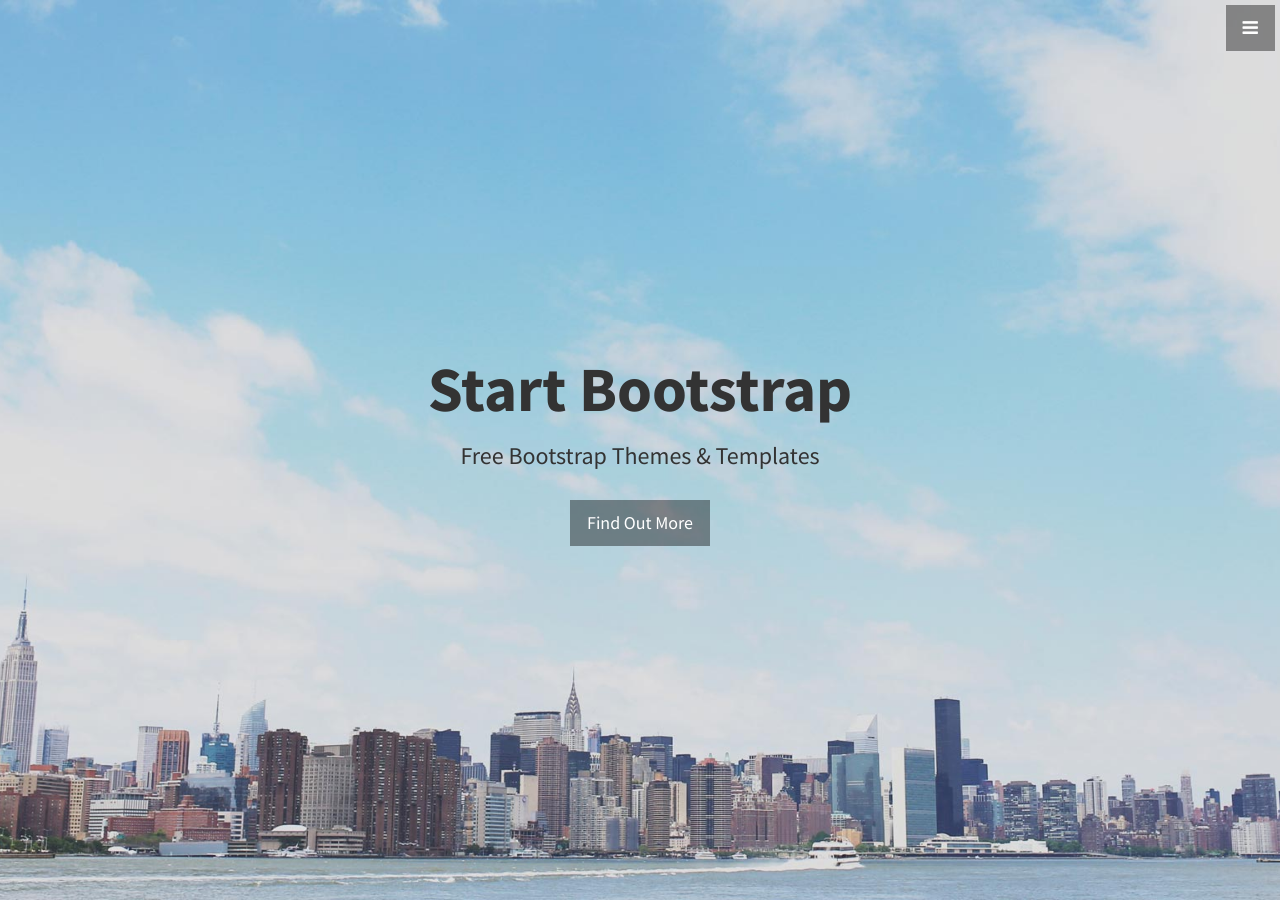
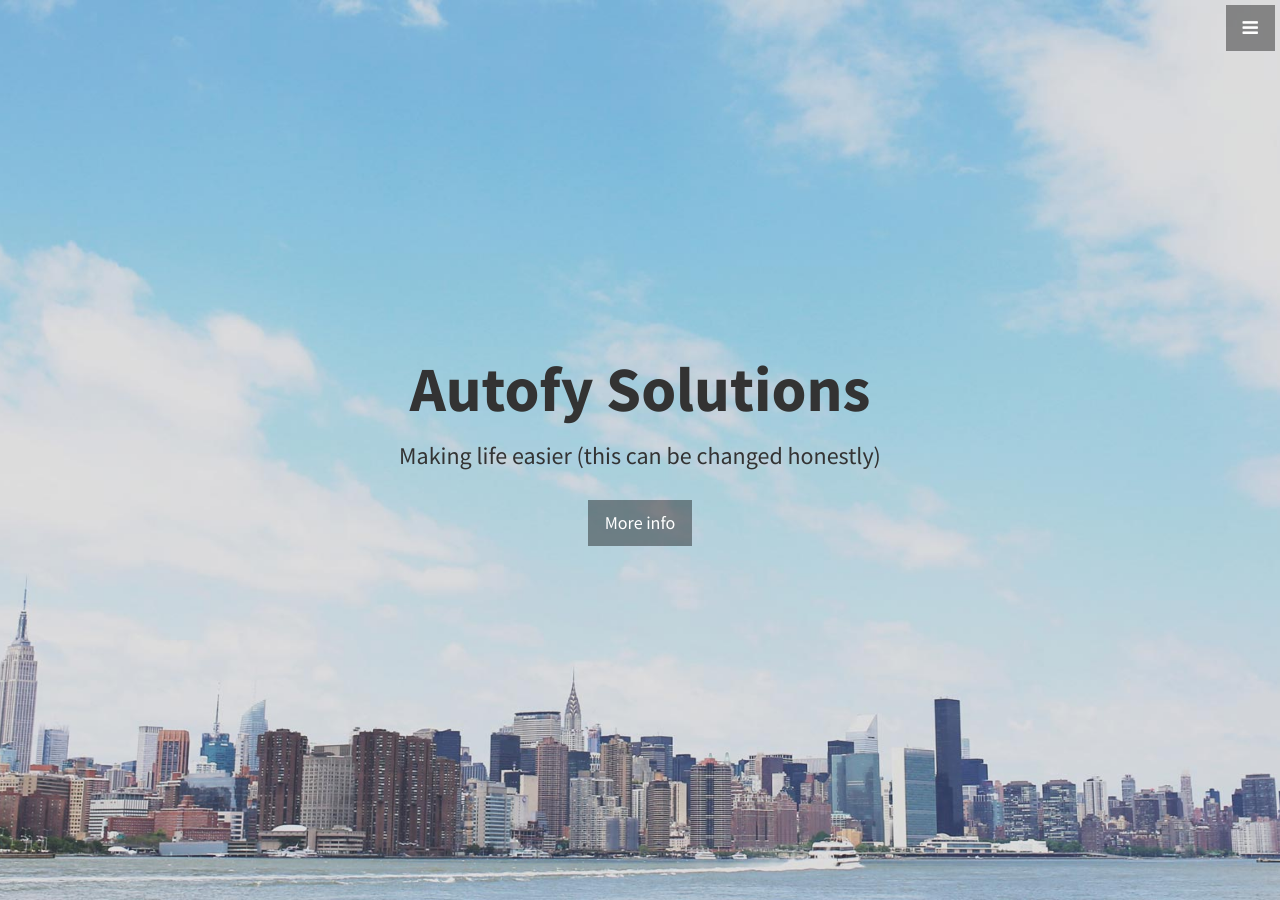
Before and after one commit to jloong/jloong.github.io, a Jekyll site: the page built from index.html, in a window 1280 px wide and 900 px high. Built offline with Jekyll 4.4.1, drawn with Linux system fonts in a browser that asks for light colours.

Commit message:
changing text
1 bit at a time!

```diff
--- a/_includes/head.html
+++ b/_includes/head.html
@@ -6,7 +6,7 @@
   <meta name="description" content="">
   <meta name="author" content="">
 
-  <title>Stylish Portfolio - Start Bootstrap Theme</title>
+  <title>Autofy Solutions</title>
 
   <!-- Bootstrap Core CSS -->
   <link href="css/bootstrap.min.css" rel="stylesheet">
--- a/_includes/header.html
+++ b/_includes/header.html
@@ -1,8 +1,8 @@
 <header id="top" class="header">
   <div class="text-vertical-center">
-    <h1>Start Bootstrap</h1>
-    <h3>Free Bootstrap Themes &amp; Templates</h3>
+    <h1>Autofy Solutions</h1>
+    <h3>Making life easier (this can be changed honestly)</h3>
     <br>
-    <a href="#about" class="btn btn-dark btn-lg">Find Out More</a>
+    <a href="#about" class="btn btn-dark btn-lg">More info</a>
   </div>
 </header>
```
